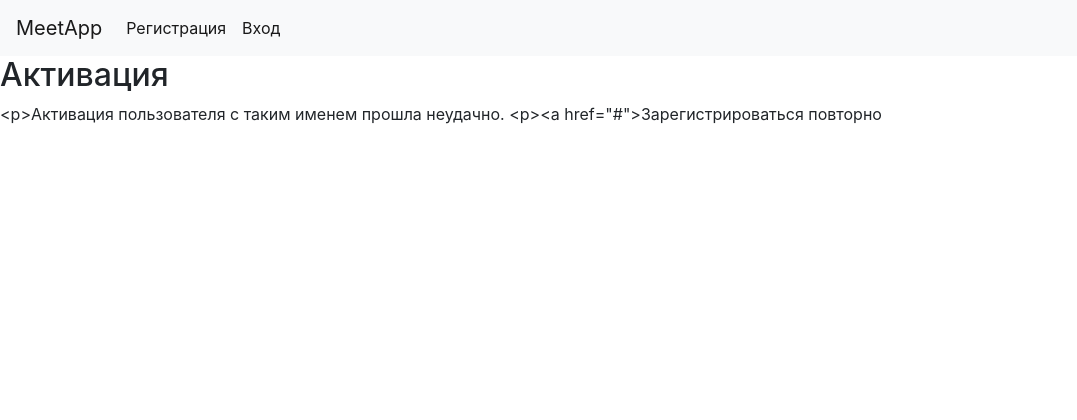
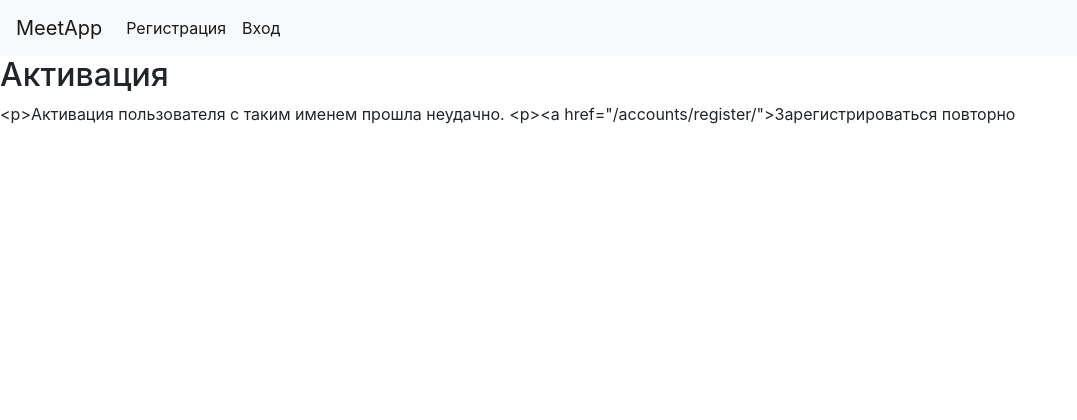
Before and after one commit to AndrewSmooth/MeetApp, a Django app: page /password-reset/1/ in a window 1280 px wide. Shown: the top 420 px of the page, without its empty margins (0-1077 px from the left). Run offline with Django 4.2, Linux system fonts and the light colour scheme; parts of the project's set-up code (start-up, migrations or seed data) failed here and were passed over; some libraries are stand-ins or nearby versions.

Commit message:
Переменные окружения, изменения в шаблонах писем

```diff
--- a/meetapp/backend/models.py
+++ b/meetapp/backend/models.py
@@ -38,7 +38,7 @@ class AdvUser(AbstractUser):
 
 class Profile(models.Model):
     name = models.CharField(max_length=20, blank=False, verbose_name='Твое имя')
-    age = models.IntegerField(db_index = True, blank=False, verbose_name = 'Возраст', min = 18)
+    age = models.IntegerField(db_index = True, blank=False, verbose_name = 'Возраст')
     city = models.CharField(max_length=168, db_index = True, blank=False, verbose_name='Город')
     description = models.TextField(blank=True, null=True, verbose_name='Расскажи о себе')
     gender = models.CharField(max_length=10, db_index=True, blank=False, verbose_name='Пол')
--- a/meetapp/backend/urls.py
+++ b/meetapp/backend/urls.py
@@ -19,6 +19,6 @@ urlpatterns = [
     path ('accounts/register/done/', user_views.RegisterDoneView.as_view(), name='register_done'),
     path ('accounts/register/', user_views.RegisterUserView.as_view(), name='register'),
     path('accounts/login', user_views.TodoLoginView.as_view(), name='login' ),
-    #path('accounts/all-tasks', all_tasks, name='all-tasks'),
+    path('accounts/start', main, name='start'),
     path('', main, name='start'),
 ]
--- a/meetapp/users/templates/email/activation_letter_body.txt
+++ b/meetapp/users/templates/email/activation_letter_body.txt
@@ -2,6 +2,6 @@
 Вы зарегистрировались на сайте "TaskenManager".
 Вам необходимо выполнить активацию, чтобы подтвердить свою личность.
 Для этого пройдите, пожалуйста, по ссылке
-{{ host }}{% url 'todolist:register_activate' sign=sign %}
+{{ host }}{% url 'backend:register_activate' sign=sign %}
 До свидания!
 С уважением, администрация сайта "TaskenManager".
--- a/meetapp/users/templates/email/password_reset_letter_body.txt
+++ b/meetapp/users/templates/email/password_reset_letter_body.txt
@@ -1,6 +1,6 @@
 Уважаемый пользователь {{ user.username }}!
 Нам пришел запрос на восстановление пароля на сайте "TaskenManager".
 Если это вы, перейдите, пожалуйста, по ссылке.
-{{ host }}{% url 'todolist:set_new_password' sign=sign %}
+{{ host }}{% url 'backend:set_new_password' sign=sign %}
 До свидания!
 С уважением, администрация сайта "TaskenManager".
--- a/meetapp/users/templates/todolist/activation_done.html
+++ b/meetapp/users/templates/todolist/activation_done.html
@@ -3,5 +3,5 @@
 {% block content %}
 <h2 >Активация</h2 >
 <p>Пользователь с таким именем успешно активирован.</p>
-<p><a href="{% url 'todolist:login' %}">Войти на сайт</а></p>
+<p><a href="{% url 'backend:login' %}">Войти на сайт</а></p>
 {% endblock %}
--- a/meetapp/users/templates/todolist/bad_signature.html
+++ b/meetapp/users/templates/todolist/bad_signature.html
@@ -3,5 +3,5 @@
 {% block content %}
 <h2>Активация</h2>
 <р>Активация пользователя с таким именем прошла неудачно.</р>
-<р><а href="{% url 'todolist:register' %}">Зарегистрироваться повторно</а></р>
+<р><а href="{% url 'backend:register' %}">Зарегистрироваться повторно</а></р>
 {% endblock %}
--- a/meetapp/users/templates/todolist/login.html
+++ b/meetapp/users/templates/todolist/login.html
@@ -12,9 +12,9 @@
 <form method="post">
     {% csrf_token %}
     {% bootstrap_form form layout="horizontal" %}
-    <input type="hidden" name="next" value="all-tasks">
+    <input type="hidden" name="next" value="start">
     {% buttons submit="Войти" %}{% endbuttons %}
-    <a class="nav-link" href="{% url 'todolist:password_reset' %}">Забыли пароль?<span class="sr-only">(current)</span></a>
+    <a class="nav-link" href="{% url 'backend:password_reset' %}">Забыли пароль?<span class="sr-only">(current)</span></a>
 </form>
 {% endif %}
 {% endblock %}
--- a/meetapp/users/templates/todolist/password_reset_confirm.html
+++ b/meetapp/users/templates/todolist/password_reset_confirm.html
@@ -6,5 +6,5 @@
 {% block content %}
 <h2>Ваш пароль обновлён{{ user.username }}</h2>
 <p>Теперь вы можете войти в аккаунт с помощью нового пароля</p>
-<a class="nav-link" href="{% url 'todolist:login' %}">Войти в аккаунт<span class="sr-only">(current)</span></a>
+<a class="nav-link" href="{% url 'backend:login' %}">Войти в аккаунт<span class="sr-only">(current)</span></a>
 {% endblock %}
--- a/meetapp/users/templates/todolist/user_is_activated.html
+++ b/meetapp/users/templates/todolist/user_is_activated.html
@@ -3,5 +3,5 @@
 {% block content %}
 <h2 >Активация</h2 >
 <p>Пользователь с таким именем был активирован ранее.</p>
-<p><a href="{% url 'todolist:login' %}">Войти на сайт</a></p>
+<p><a href="{% url 'backend:login' %}">Войти на сайт</a></p>
 {% endblock %}
--- a/meetapp/users/views.py
+++ b/meetapp/users/views.py
@@ -27,7 +27,7 @@ from django.core.mail import send_mail
 class DeleteUserView(LoginRequiredMixin, DeleteView):
     model = AdvUser
     template_name = 'todolist/delete_user.html'
-    success_url = reverse_lazy('todolist:start')
+    success_url = reverse_lazy('backend:start')
 
     def setup(self, request, *args, **kwargs):
         self.user_id = request.user.pk
@@ -95,12 +95,12 @@ class RegisterUserView(CreateView):
     model = AdvUser
     template_name = 'todolist/register_user.html'
     form_class = RegisterUserForm
-    success_url = reverse_lazy('todolist:register_done')
+    success_url = reverse_lazy('backend:register_done')
 
 
 class TodoPasswordChangeView(SuccessMessageMixin, LoginRequiredMixin, PasswordChangeView):
     template_name = 'todolist/password_change.html'
-    success_url = reverse_lazy('todolist:profile')
+    success_url = reverse_lazy('backend:profile')
     success_message = 'Пароль пользователя изменен'
 
 def send_instruction(request):
@@ -124,7 +124,7 @@ class ChangeUserlnfoView(SuccessMessageMixin, LoginRequiredMixin, UpdateView):
     model = AdvUser
     template_name = 'todolist/change_user_info.html'
     form_class = ChangeUserlnfoForm
-    success_url = reverse_lazy ('todolist:profile')
+    success_url = reverse_lazy ('backend:profile')
     # success_message = 'Данные пользователя изменены'
 
     def setup(self, request, *args, **kwargs):
```
Also changed, not shown: meetapp/meetapp/settings.py (+12 -2 lines).
